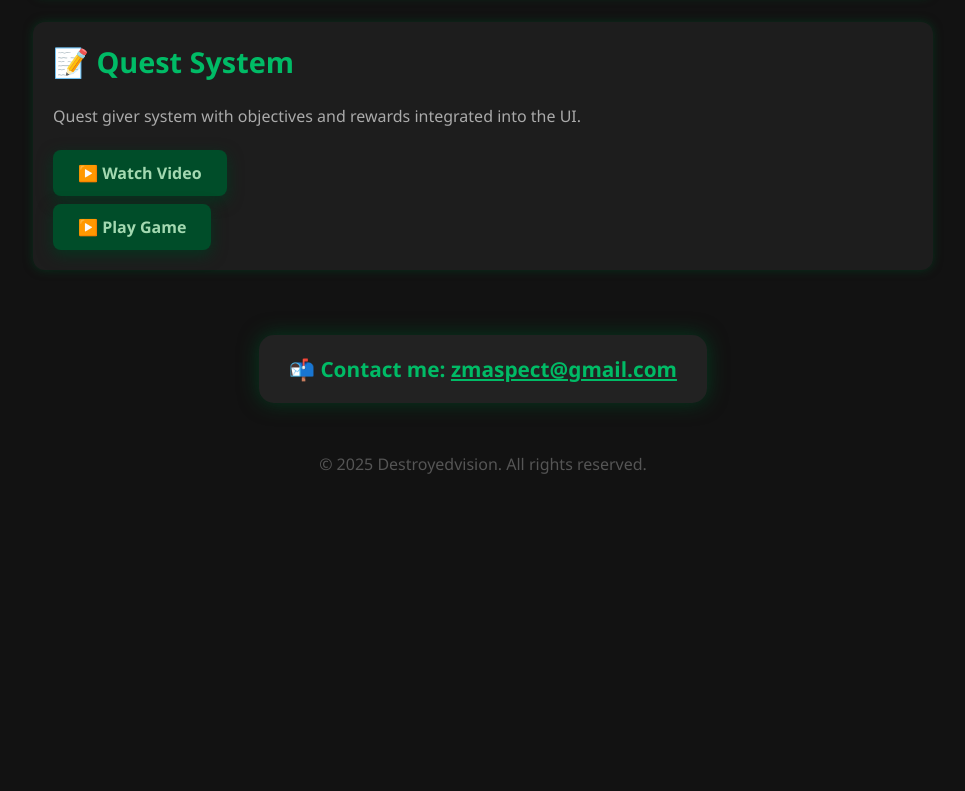
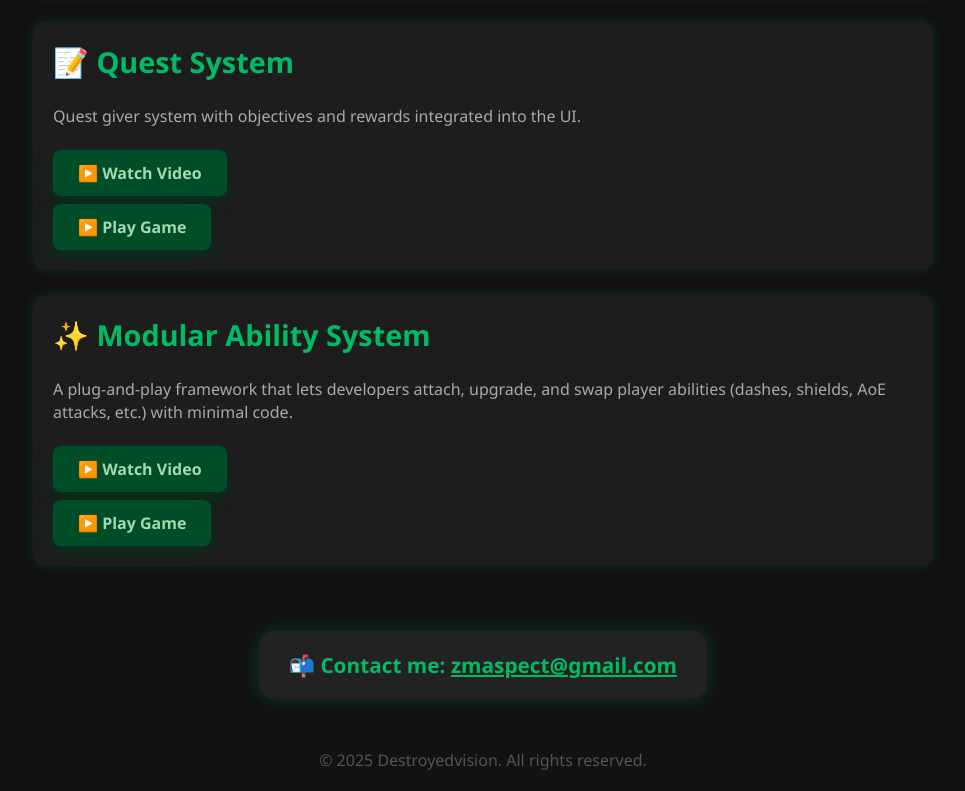
Before and after one commit to destroyedvision/portfolio, a plain HTML site: page index.html in a window 1280 px wide. Shown: the part 1521-2312 px from the top of the page, without its empty margins (157-1122 px from the left). Before the commit the page ends 2016 px from the top, so only its background shows below. Drawn offline with Linux system fonts and the light colour scheme.

Commit message:
Update index.html

```diff
--- a/index.html
+++ b/index.html
@@ -167,6 +167,16 @@
       <br />
       <a href="https://www.roblox.com/games/70726638079417/Untitled-Game" target="_blank" rel="noopener noreferrer" class="button">▶️ Play Game</a>
     </section>
+
+    <section class="project">
+      <h2>✨ Modular Ability System</h2>
+      <p>A plug-and-play framework that lets developers attach, upgrade, and swap
+         player abilities (dashes, shields, AoE attacks, etc.) with minimal code.</p>
+      <a href="https://streamable.com/bmnyav" target="_blank" rel="noopener noreferrer" class="button">▶️ Watch Video</a>
+      <br />
+      <a href="https://www.roblox.com/games/74506831328497/Modular-Ability-System"target="_blank" rel="noopener noreferrer" class="button">▶️ Play Game</a>
+    </section>
+
   </main>
 
   <section id="contact">
```
